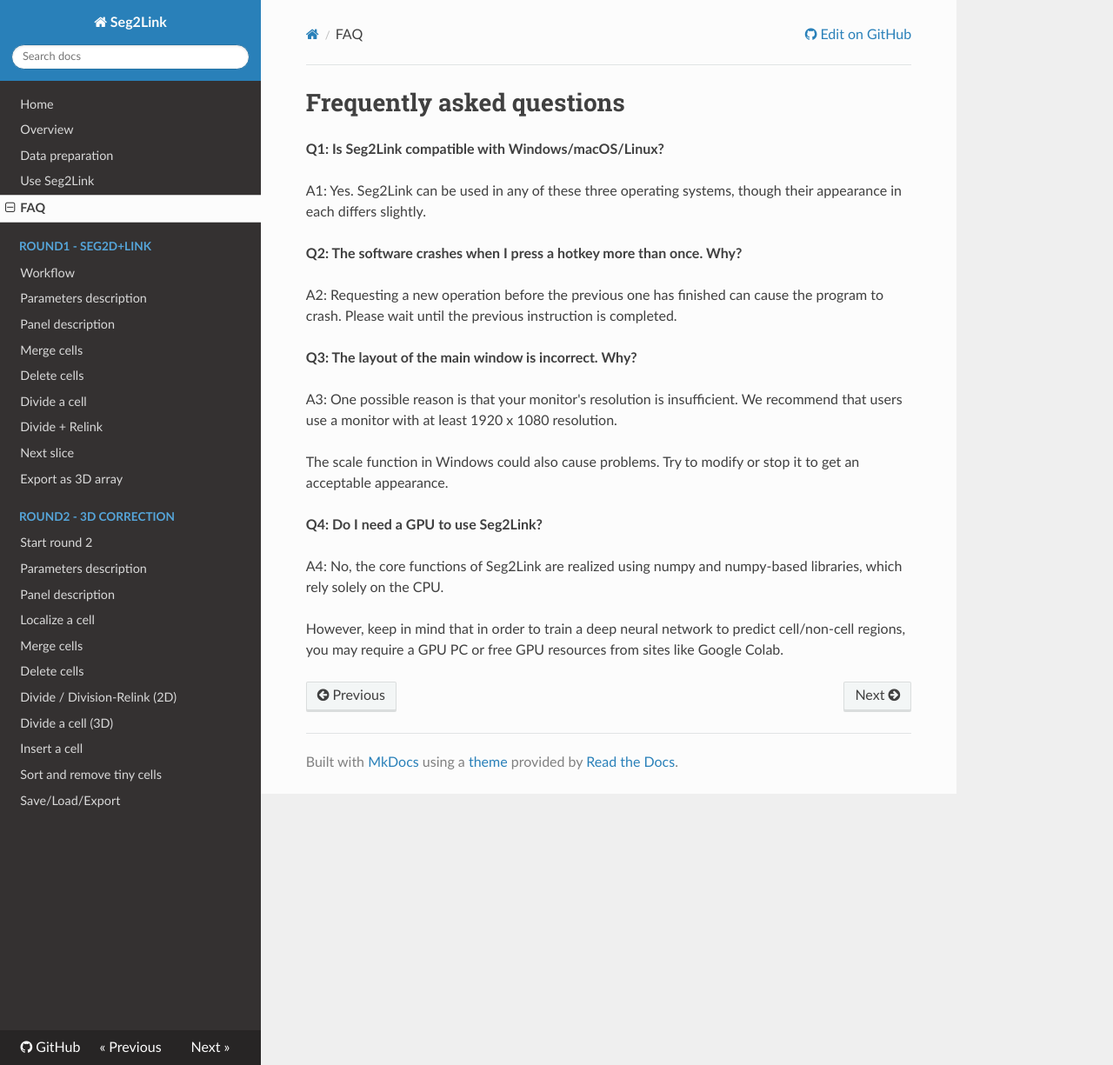
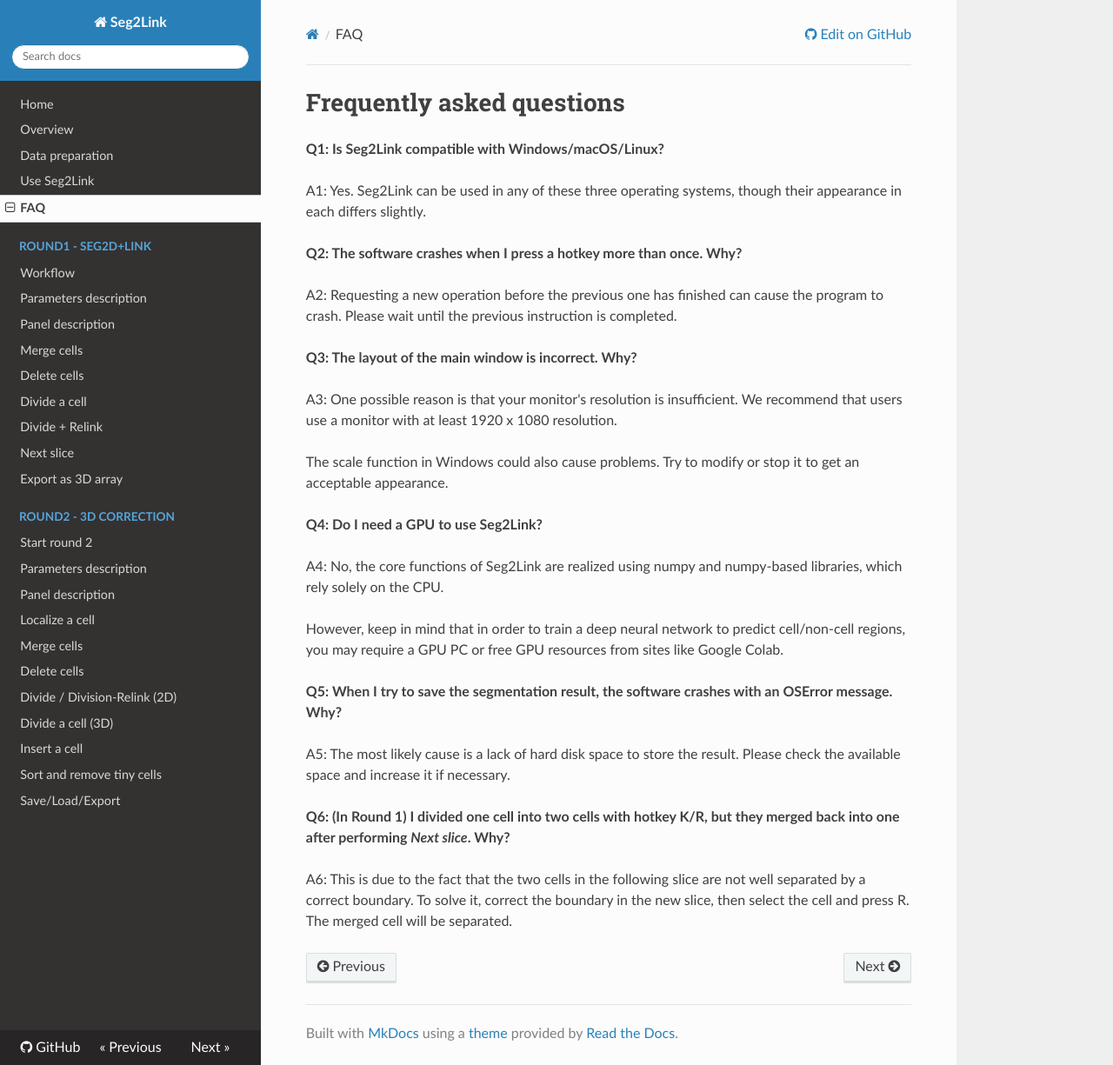
Before and after one commit to WenChentao/Seg2Link, an MkDocs documentation site: the page built from docs/FAQ.md, in a window 1280 px wide and 1225 px high. Shown: the whole window at 87% size. Built offline with MkDocs 1.6.1, drawn with Linux system fonts in a browser that asks for light colours; nearby versions of some CDN libraries.

Commit message:
docs: update FAQ.md

```diff
--- a/docs/FAQ.md
+++ b/docs/FAQ.md
@@ -19,3 +19,11 @@
 A4: No, the core functions of Seg2Link are realized using numpy and numpy-based libraries, which rely solely on the CPU.
 
 However, keep in mind that in order to train a deep neural network to predict cell/non-cell regions, you may require a GPU PC or free GPU resources from sites like Google Colab.
+
+**Q5: When I try to save the segmentation result, the software crashes with an OSError message. Why?**
+
+A5: The most likely cause is a lack of hard disk space to store the result. Please check the available space and increase it if necessary.
+
+**Q6: (In Round 1) I divided one cell into two cells with hotkey K/R, but they merged back into one after performing *Next slice*. Why?**
+
+A6: This is due to the fact that the two cells in the following slice are not well separated by a correct boundary. To solve it, correct the boundary in the new slice, then select the cell and press R. The merged cell will be separated.
```
